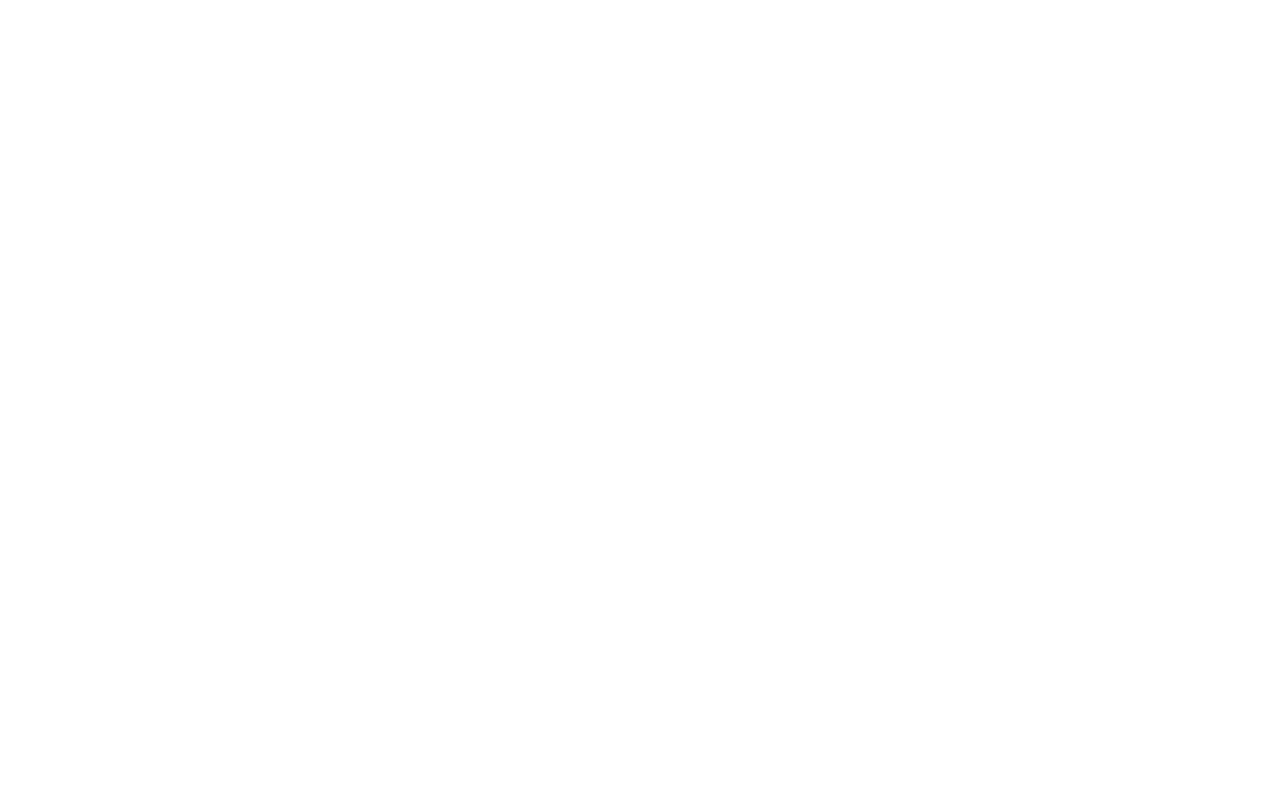
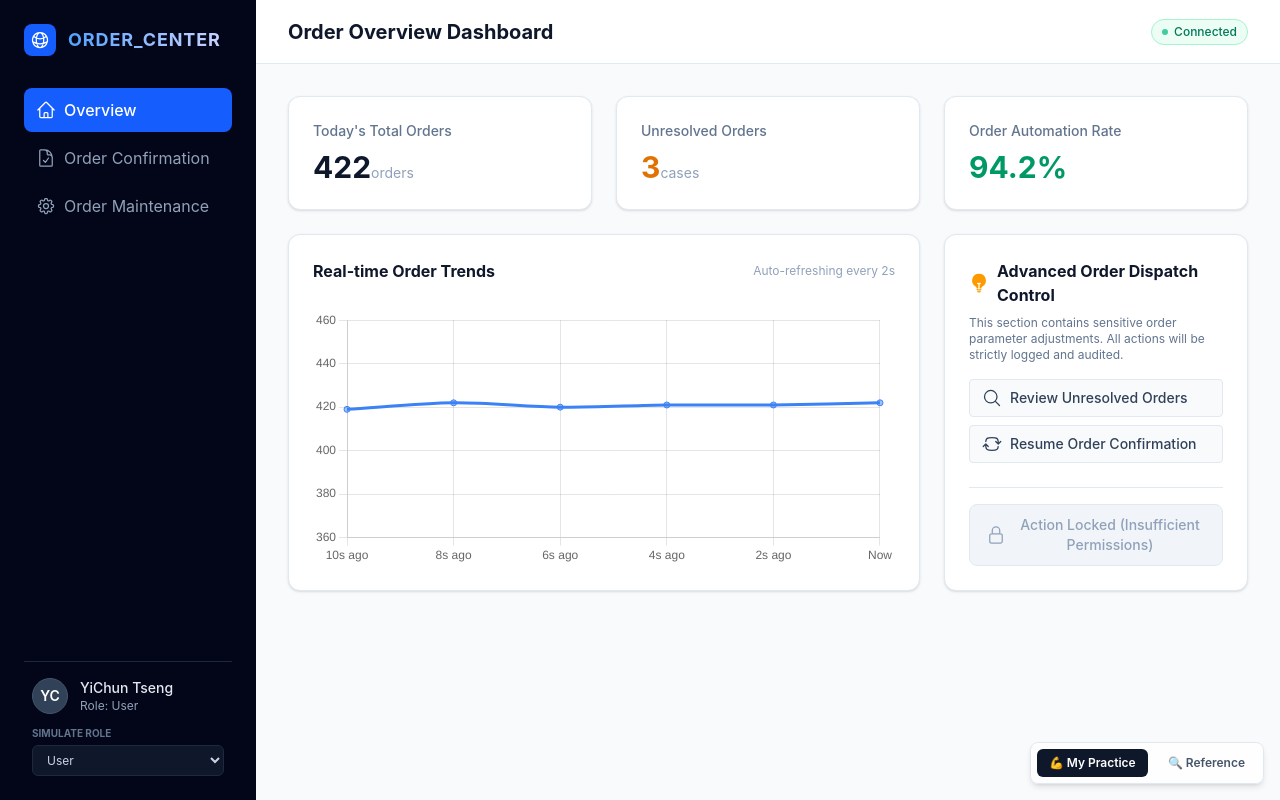
Before and after one commit to twinkle8s/enterprise-dashboard, a React (Vite) app: page /overview in a window 1280 px wide. Built offline with nearby package versions, Linux system fonts and the light colour scheme.

Commit message:
feat(router): use dynamic basename for BrowserRouter based on VITE_GITHUB_ACTIONS

```diff
--- a/src/main.tsx
+++ b/src/main.tsx
@@ -6,10 +6,15 @@
 import { BrowserRouter } from "react-router-dom";
 import { store } from "./store/store.ts";
 
+const basename =
+  import.meta.env.VITE_GITHUB_ACTIONS === "true"
+    ? "/enterprise-dashboard"
+    : "/";
+
 createRoot(document.getElementById("root")!).render(
   <StrictMode>
     <Provider store={store}>
-      <BrowserRouter basename="/enterprise-dashboard">
+      <BrowserRouter basename={basename}>
         <App />
       </BrowserRouter>
     </Provider>
--- a/vite.config.ts
+++ b/vite.config.ts
@@ -5,7 +5,12 @@
 // https://vite.dev/config/
 export default defineConfig({
   plugins: [react(), tailwindcss()],
-  base: "/enterprise-dashboard/",
+  base: process.env.GITHUB_ACTIONS ? "/enterprise-dashboard/" : "/",
+  define: {
+    "import.meta.env.VITE_GITHUB_ACTIONS": JSON.stringify(
+      process.env.GITHUB_ACTIONS || "false",
+    ),
+  },
   test: {
     globals: true,
     environment: "jsdom",
```
